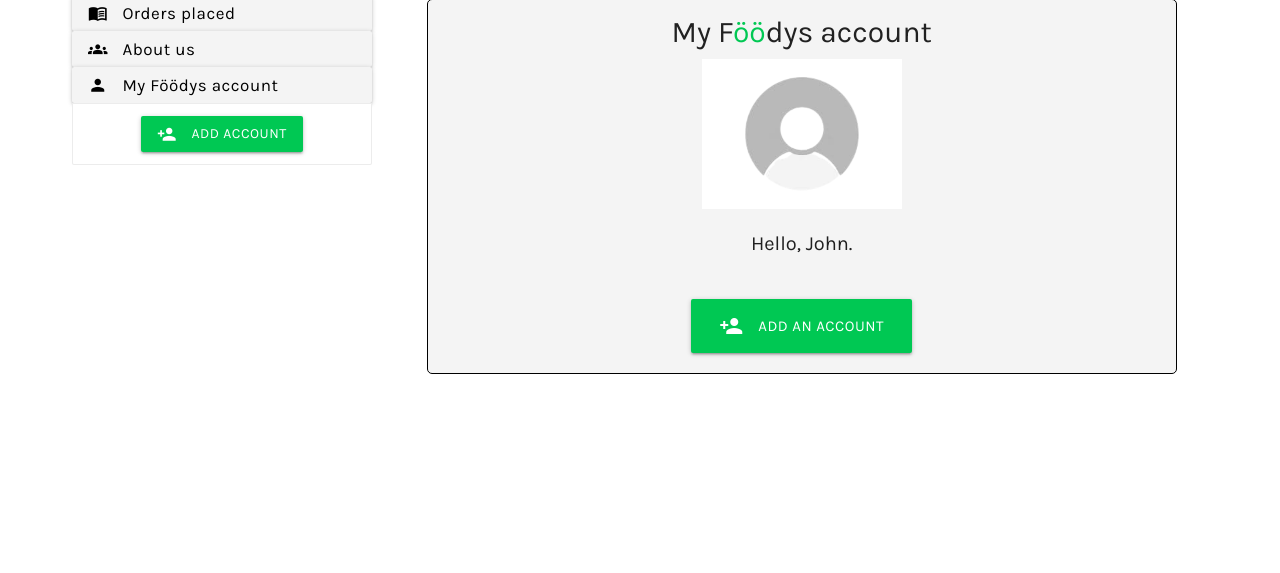
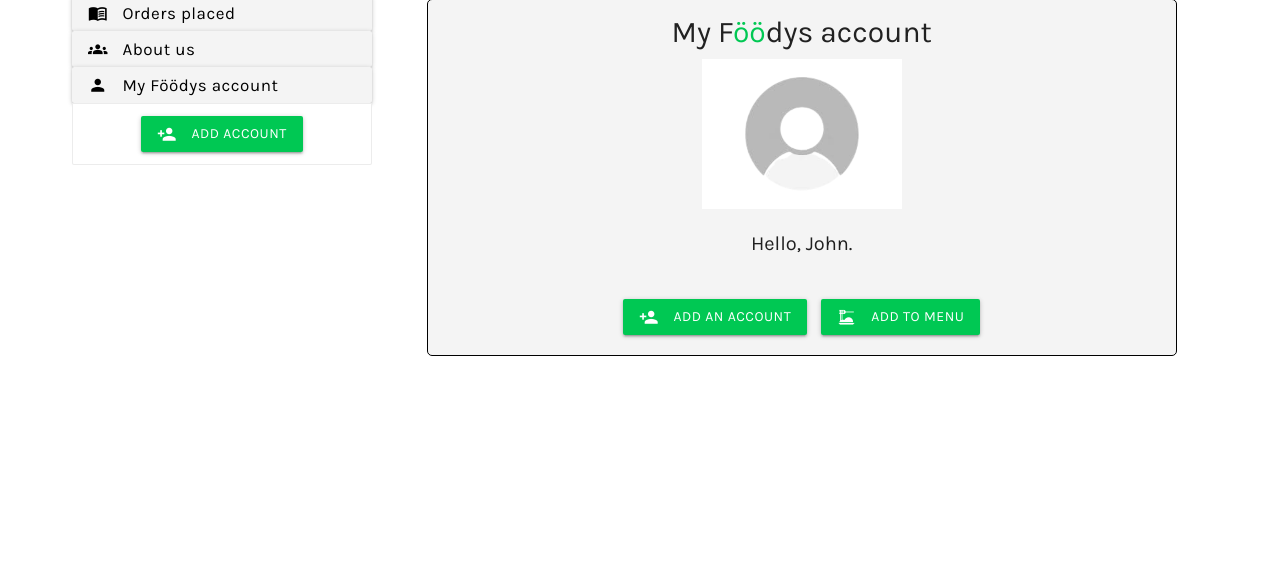
Before and after one commit to lome-ezehi/foodys, a PHP site: page /dashboard.php in a window 1280 px wide, after a click that opens the changed part. Shown: the part 145-718 px from the top of the page. Run offline with PHP 8.4, Linux system fonts and the light colour scheme; a user stored in the database is signed in; data comes from the database, SQL or seed files in the repository.

Commit message:
complete

```diff
--- a/dashboard.php
+++ b/dashboard.php
@@ -80,7 +80,8 @@ if (isset($_POST['completed'])) {
                     </div>
                     <p class="small">Hello, <?php echo $username . '.'; ?></p>
                     <div class="button">
-                        <a href="signup.php" class="btn btn-large white-text green accent-4 account_btn"><i class="material-icons left">person_add</i> Add an account</a>
+                        <a href="signup.php" class="btn white-text green accent-4 account_btn"><i class="material-icons left">person_add</i> Add an account</a>
+                        <a href="insert_order.php" class="btn white-text green accent-4 account_btn"><i class="material-icons left">dinner_dining</i> Add to menu</a>
                     </div>
                 </div>
             </div>
--- a/templates/footer.php
+++ b/templates/footer.php
@@ -384,7 +384,7 @@
             padding-top: 30px;
         }
         .account_btn{
-            margin: 20px 16px;
+            margin: 20px 5px;
         }
         .div_container{
             position: relative;
```
Also changed, not shown: menu.php (+11 -11 lines), index.php (line endings or trailing spaces), 2 other files.
